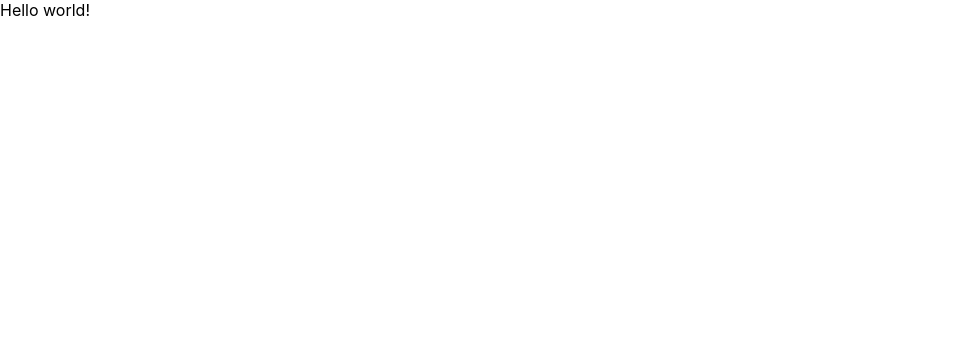
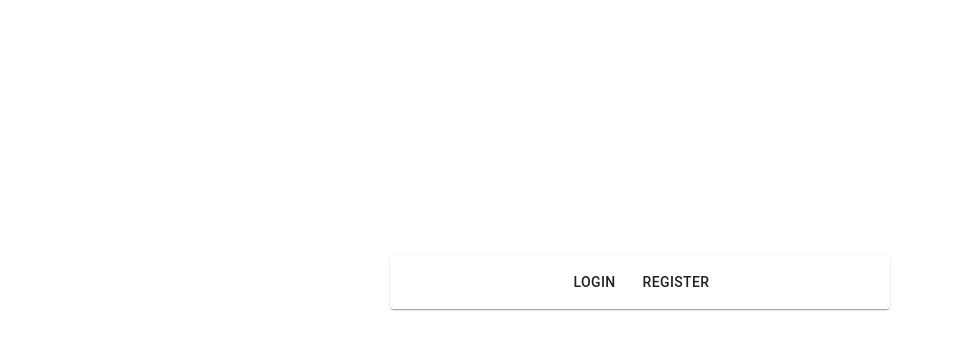
Before and after one commit to TheAvi123/TravelGram, a React (Create React App) app: page / in a window 1280 px wide. Shown: the top 350 px of the page, without its empty margins (0-953 px from the left). Built offline with nearby package versions, Linux system fonts and the light colour scheme.

Commit message:
setup auth screen - login - register

```diff
--- a/package.json
+++ b/package.json
@@ -8,6 +8,7 @@
     "@testing-library/jest-dom": "^5.11.4",
     "@testing-library/react": "^11.1.0",
     "@testing-library/user-event": "^12.1.10",
+    "prop-types": "^15.7.2",
     "react": "^17.0.2",
     "react-dom": "^17.0.2",
     "react-scripts": "4.0.3",
--- a/src/App.css
+++ /dev/null
@@ -1,38 +0,0 @@
-.App {
-  text-align: center;
-}
-
-.App-logo {
-  height: 40vmin;
-  pointer-events: none;
-}
-
-@media (prefers-reduced-motion: no-preference) {
-  .App-logo {
-    animation: App-logo-spin infinite 20s linear;
-  }
-}
-
-.App-header {
-  background-color: #282c34;
-  min-height: 100vh;
-  display: flex;
-  flex-direction: column;
-  align-items: center;
-  justify-content: center;
-  font-size: calc(10px + 2vmin);
-  color: white;
-}
-
-.App-link {
-  color: #61dafb;
-}
-
-@keyframes App-logo-spin {
-  from {
-    transform: rotate(0deg);
-  }
-  to {
-    transform: rotate(360deg);
-  }
-}
--- a/src/App.js
+++ b/src/App.js
@@ -1,9 +1,11 @@
-import './App.css';
 import { ThemeProvider } from '@material-ui/core/styles';
 import theme from './theme';
+import AuthScreen from './screens/AuthScreen';
 
 const App = () => {
-  return <ThemeProvider theme={theme}>Hello world!</ThemeProvider>;
+  return <ThemeProvider theme={theme}>
+    <AuthScreen />
+  </ThemeProvider>;
 };
 
 export default App;
--- /dev/null
+++ b/src/components/AuthForm.js
@@ -0,0 +1,39 @@
+import PropTypes from 'prop-types';
+import React, { useState } from 'react';
+import { Button, FormGroup, FormControl, FormControlLabel, Input, InputLabel, Checkbox } from '@material-ui/core';
+
+export default function AuthForm({submitButton, fields, onChange, onSubmit}) {
+  const [showPassword, toggleShowPassword] = useState(false);
+  return (
+    <FormGroup onSubmit={e => e.preventDefault()}>
+      {Object.keys(fields).map(key => {
+        const isPassword = key.toLowerCase().includes('password');
+        return (
+          <FormControl key={key}>
+            <InputLabel htmlFor={key}>{key}</InputLabel>
+            <Input id={key} name={key} type={isPassword && !showPassword ? 'password' : 'text'} onChange={e => onChange({[key]: e.target.value})} value={fields[key]}></Input>
+          </FormControl>
+        )
+      })}
+      <FormControl>
+        <FormControlLabel
+          control={
+            <Checkbox
+              checked={showPassword}
+              onChange={() => toggleShowPassword(!showPassword)}
+            />
+          }
+          label='Show password'
+        />
+      </FormControl>
+      <Button onClick={() => onSubmit()}>{submitButton}</Button>
+    </FormGroup>
+  );
+}
+
+AuthForm.propTypes = {
+  submitButton: PropTypes.string.isRequired,
+  fields: PropTypes.object.isRequired,
+  onChange: PropTypes.func.isRequired,
+  onSubmit: PropTypes.func.isRequired
+};
--- /dev/null
+++ b/src/screens/AuthScreen.js
@@ -0,0 +1,62 @@
+import React, { useState } from 'react';
+import Login from './Login';
+import Register from './Register';
+import { Button, Card, CardActions } from '@material-ui/core';
+import { makeStyles } from '@material-ui/core/styles';
+
+const useStyles = makeStyles({
+  root: {
+    maxWidth: 500,
+    display: 'flex',
+    justifyContent: 'center',
+    alignItems: 'center',
+    margin: '20% auto'
+  }
+});
+
+export default function AuthScreen() {
+  const [state, setState] = useState('home');
+  const classes = useStyles();
+  return (
+    <Card className={classes.root}>
+      {
+        state === 'home'
+        ? <Home onClick={e => setState(e)} />
+        : state === 'login'
+          ? <Login switchToRegister={() => setState('register')} onSubmit={e => mockLogin(e)} />
+          : <Register switchToLogin={() => setState('login')} onSubmit={e => mockRegister(e)} />
+      }
+    </Card>
+  );
+}
+
+function Home({onClick}) {
+  return (
+    <CardActions>
+      <Button onClick={() => onClick('login')}>Login</Button>
+      <Button onClick={() => onClick('register')}>Register</Button>
+    </CardActions>
+  );
+}
+
+// TODO: this function should call an actual api
+function mockRegister(data) {
+  if (data['Password'] !== data['Confirm Password']) {
+    alert('Passwords have to match. Please try again.');
+  } else {
+    console.log('=================');
+    for (const [key, value] of Object.entries(data)) {
+      console.log(`${key}: ${value}`);
+    }
+    console.log('=================');
+  }
+}
+
+// TODO: this function should call an actual api
+function mockLogin(data) {
+  console.log('=================');
+  for (const [key, value] of Object.entries(data)) {
+    console.log(`${key}: ${value}`);
+  }
+  console.log('=================');
+}
--- /dev/null
+++ b/src/screens/Login.js
@@ -0,0 +1,17 @@
+import React, { useState } from 'react';
+import AuthForm from '../components/AuthForm';
+import { Button, CardActions } from '@material-ui/core';
+
+export default function Login({ switchToRegister, onSubmit }) {
+  // TODO: these fields should come from a database
+  const [fields, updateFields] = useState({
+    'Username': '',
+    'Password': ''
+  })
+  return <div>
+    <AuthForm submitButton='Login' fields={fields} onChange={event => updateFields({...fields, ...event})} onSubmit={() => onSubmit(fields)} />
+    <CardActions>
+      <div style={{textAlign: 'center'}}>Don't have an account yet? <Button onClick={() => switchToRegister()}>Register</Button></div>
+    </CardActions>
+  </div>;
+}
--- /dev/null
+++ b/src/screens/Register.js
@@ -0,0 +1,19 @@
+import React, { useState } from 'react';
+import AuthForm from '../components/AuthForm';
+import { Button, CardActions } from '@material-ui/core';
+
+export default function Register({ switchToLogin, onSubmit }) {
+  // TODO: these fields should come from a database
+  const [fields, updateFields] = useState({
+    'Username': '',
+    'Email': '',
+    'Password': '',
+    'Confirm Password': ''
+  })
+  return <div>
+    <AuthForm submitButton='Register' fields={fields} onChange={event => updateFields({...fields, ...event})} onSubmit={() => onSubmit(fields)} />
+    <CardActions>
+      <div style={{textAlign: 'center'}}>Have an account already? <Button onClick={() => switchToLogin()}>Login</Button></div>
+    </CardActions>
+  </div>;
+}
```
Also changed, not shown: 1 other file (tests, documents, lock files or other folders).
